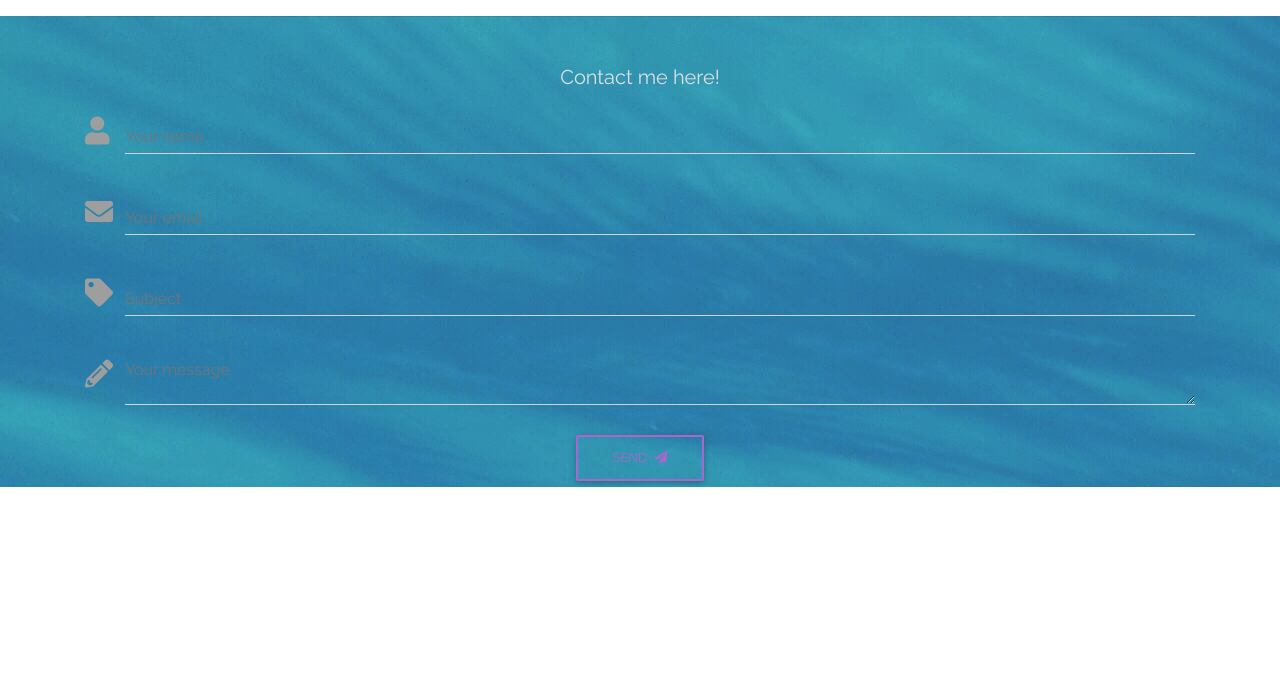
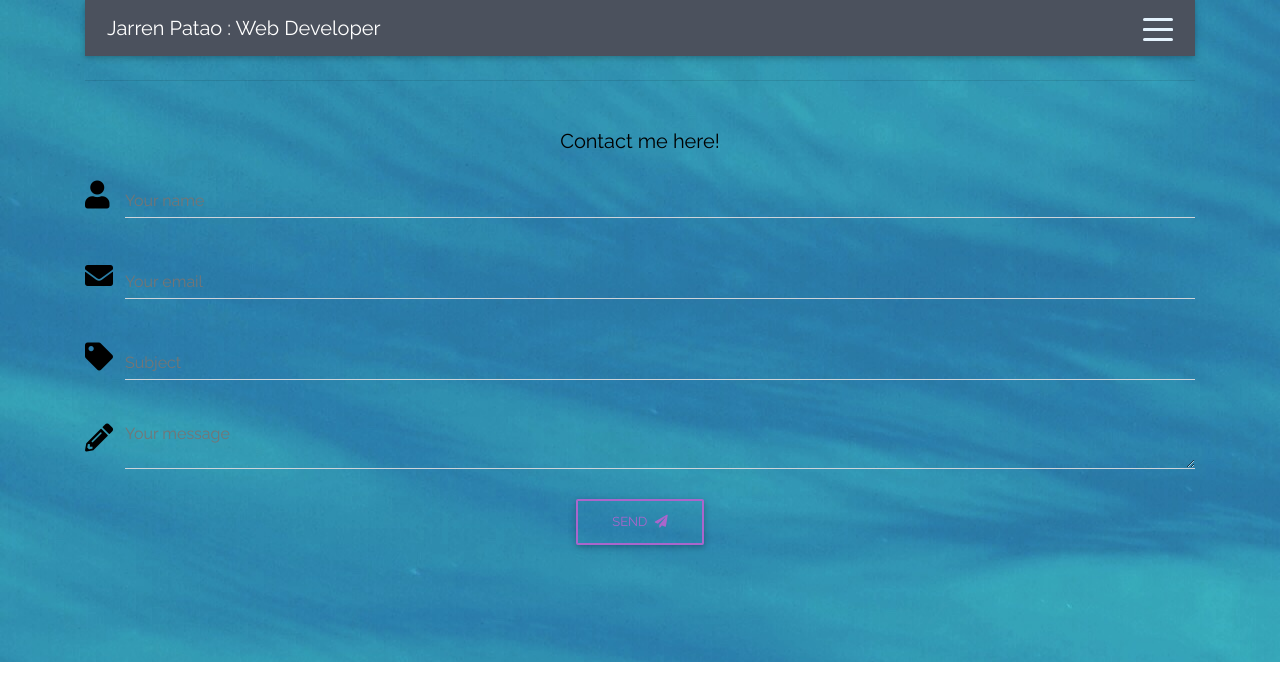
Before and after one commit to jarrenpatao/jarrenpatao.github.io, a React (Create React App) app in the folder client/: page /contact in a window 1280 px wide. Shown: the top 700 px of the page. Built offline with nearby package versions, Linux system fonts and the light colour scheme; a web font is replaced by a local one.

Commit message:
fixed navbar on sep pages. need to get it fluid width

```diff
--- a/client/src/App.js
+++ b/client/src/App.js
@@ -5,14 +5,12 @@ import Home from "./components/pages/Home/Home";
 import Contact from "./components/pages/Contact/Contact";
 import Projects from "./components/pages/Projects/Projects";
 import NoMatch from "./components/pages/NoMatch/NoMatch";
-// import NavTabs from "./components/NavTabs";
 import "./assets/css/style.css";
 
 function App() {
   return (
     <Router>
       <ParallaxProvider>
-        {/* <NavTabs /> */}
           <Switch>
           <Route exact path="/" component={Home} />
           <Route exact path="/about" component={Home} />
--- a/client/src/assets/css/style.css
+++ b/client/src/assets/css/style.css
@@ -30,6 +30,10 @@ p .aboutMe {
   color: #eee;
 }
 
+label {
+  color: #000;
+}
+
 .profPic {
   margin-right: 15px;
   margin-bottom: 5px;
@@ -38,8 +42,10 @@ p .aboutMe {
   float: left;
 }
 
-.newBack {
-
+.my-5 {
+  padding-bottom: 10%;
+  margin-bottom: 0;
+  margin-top: 0;
 }
 
 .paraBlock {
@@ -77,7 +83,8 @@ button.navbar-toggler.second-button {
 #root {
   background-color: #4b515d;
   background: url('./After.JPG');
-  color: #dfdfdf;
+  background-repeat: repeat-y;
+  color: #000;
   font-family: 'Raleway', sans-serif;
 }
 
--- a/client/src/components/pages/Contact/Contact.js
+++ b/client/src/components/pages/Contact/Contact.js
@@ -1,18 +1,19 @@
 import { MDBBtn, MDBInput, MDBIcon, MDBContainer, MDBRow, MDBCol } from "mdbreact";
 import React from "react";
+import NavTabs from "../../NavTabs";
 
 
 function Contact() {
   return (
-
     <MDBContainer>
+    <NavTabs />
     <hr />
       <div>
       <MDBRow className="my-5">
           <MDBCol>
             <form action="https://formspree.io/jarrenpatao@gmail.com" method="POST">
               <p className="h5 text-center mb-4">Contact me here!</p>
-              <div className="grey-text">
+              <div className="black-text">
                 <MDBInput
                   label="Your name"
                   icon="user"
--- a/client/src/components/pages/Projects/Projects.js
+++ b/client/src/components/pages/Projects/Projects.js
@@ -1,12 +1,14 @@
 import { MDBBtn, MDBContainer, MDBRow, MDBCol, MDBCard, MDBCardBody, MDBCardImage, MDBCardText, MDBCardTitle} from "mdbreact";
 import React from "react";
 import "../../../assets/css/style.css"
+import NavTabs from "../../NavTabs";
 
 
 function Projects() {
   return (
 
     <MDBContainer>
+    <NavTabs />
     <hr />
 
       <MDBContainer>
@@ -80,6 +82,25 @@ function Projects() {
             <h3>Personal Projects</h3>
             <hr />
             <MDBCard>
+              <MDBCardImage
+                src="https://i.imgur.com/ebx84T0.jpg"
+                alt="Legends : Aria"
+                top
+                hover
+                overlay="white-slight"
+              />
+              <MDBCardBody>
+                <MDBCardTitle tag="h5">Legends : Aria - JavaScript RPG Game</MDBCardTitle>
+                <MDBCardText>
+                  This is a passion project of mine where you can play the start of a game that I am currently developing in my off times. It shows a depth of complex job system with 60+ classes programmed. This project is still under development and will be made available for free when I am completed. To run this locally you can download the game and run it with the http-server node module.
+                </MDBCardText>
+                <MDBBtn color="white" size="md">
+                  <a href="https://www.github.com/jarrenpatao/Aria">Source Code</a>
+                </MDBBtn>
+              </MDBCardBody>
+            </MDBCard>
+            <hr />
+            <MDBCard>
             <MDBCardImage
               src="http://i103.photobucket.com/albums/m130/minibalogna00/Screen%20Shot%202019-02-01%20at%207.33.44%20PM.png"
               alt="Crystal Clicker: First JavaScript Application"
```
